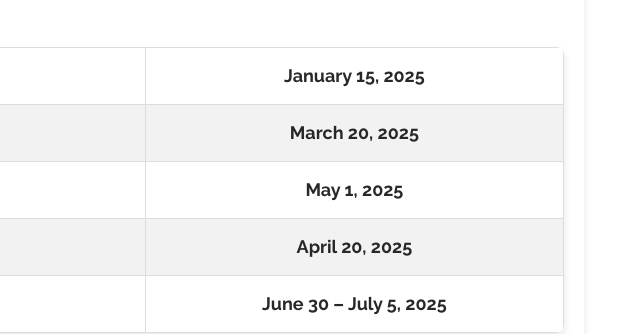
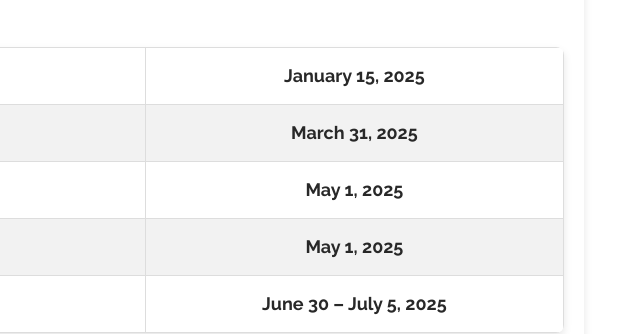
Before and after one commit to songyiliao/IJCNN25-ResponsibleFM, a plain HTML site: page index.html in a window 1280 px wide. Shown: the part 2962-3296 px from the top of the page, 556-1196 px from the left. Drawn offline with Linux system fonts and the light colour scheme; files whose address does not match are found by name.

Commit message:
Update index.html

```diff
--- a/index.html
+++ b/index.html
@@ -243,7 +243,7 @@
                 </tr>
                 <tr>
                     <td>Notification of Acceptance</td>
-                    <td>March 20, 2025</td>
+                    <td>March 31, 2025</td>
                 </tr>
                 <tr>
                     <td>Camera-Ready Paper Submission</td>
@@ -251,7 +251,7 @@
                 </tr>
                 <tr>
                     <td>Early Registration Deadline</td>
-                    <td>April 20, 2025</td>
+                    <td>May 1, 2025</td>
                 </tr>
                 <tr>
                     <td>Conference Dates</td>
```
